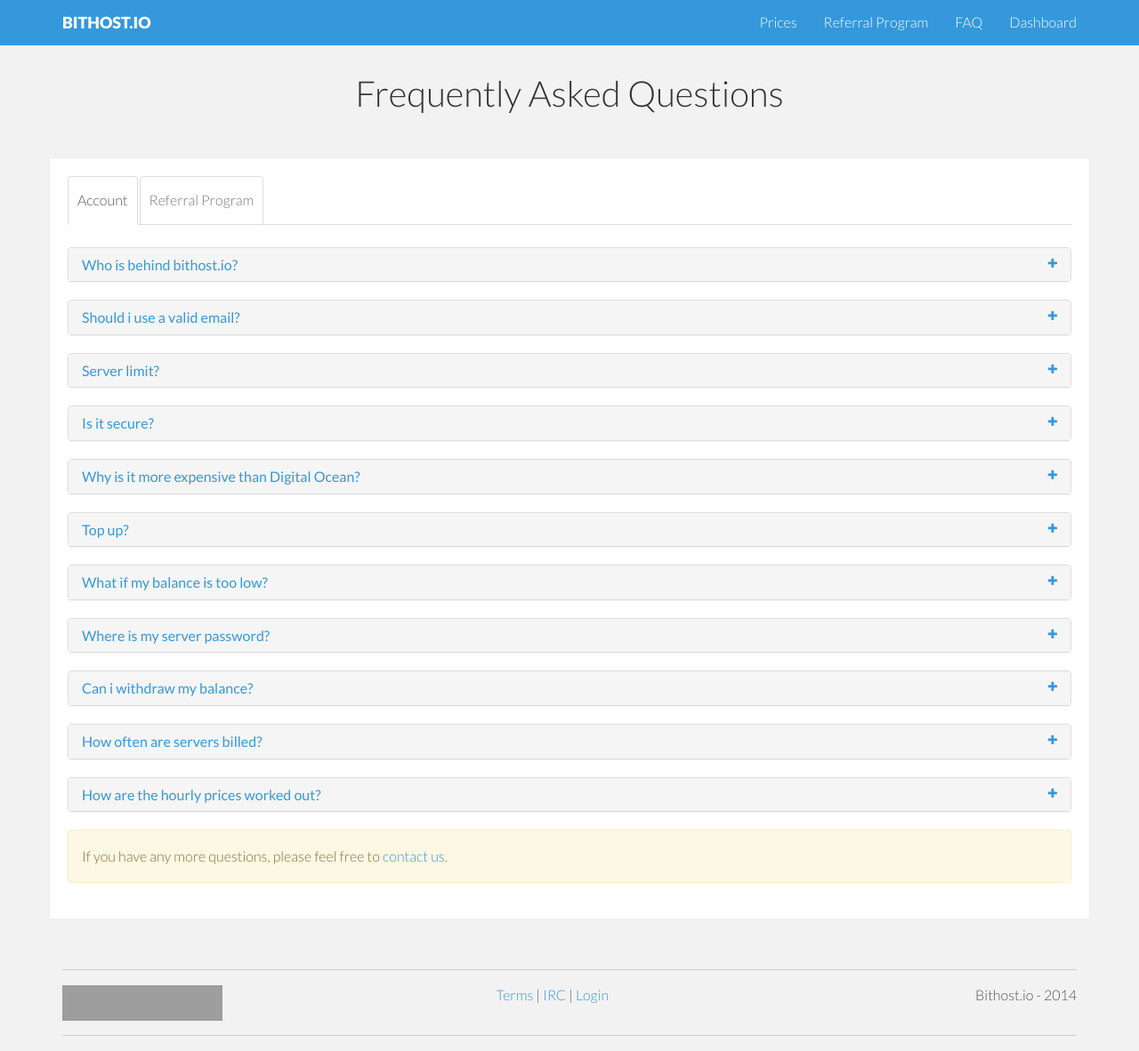
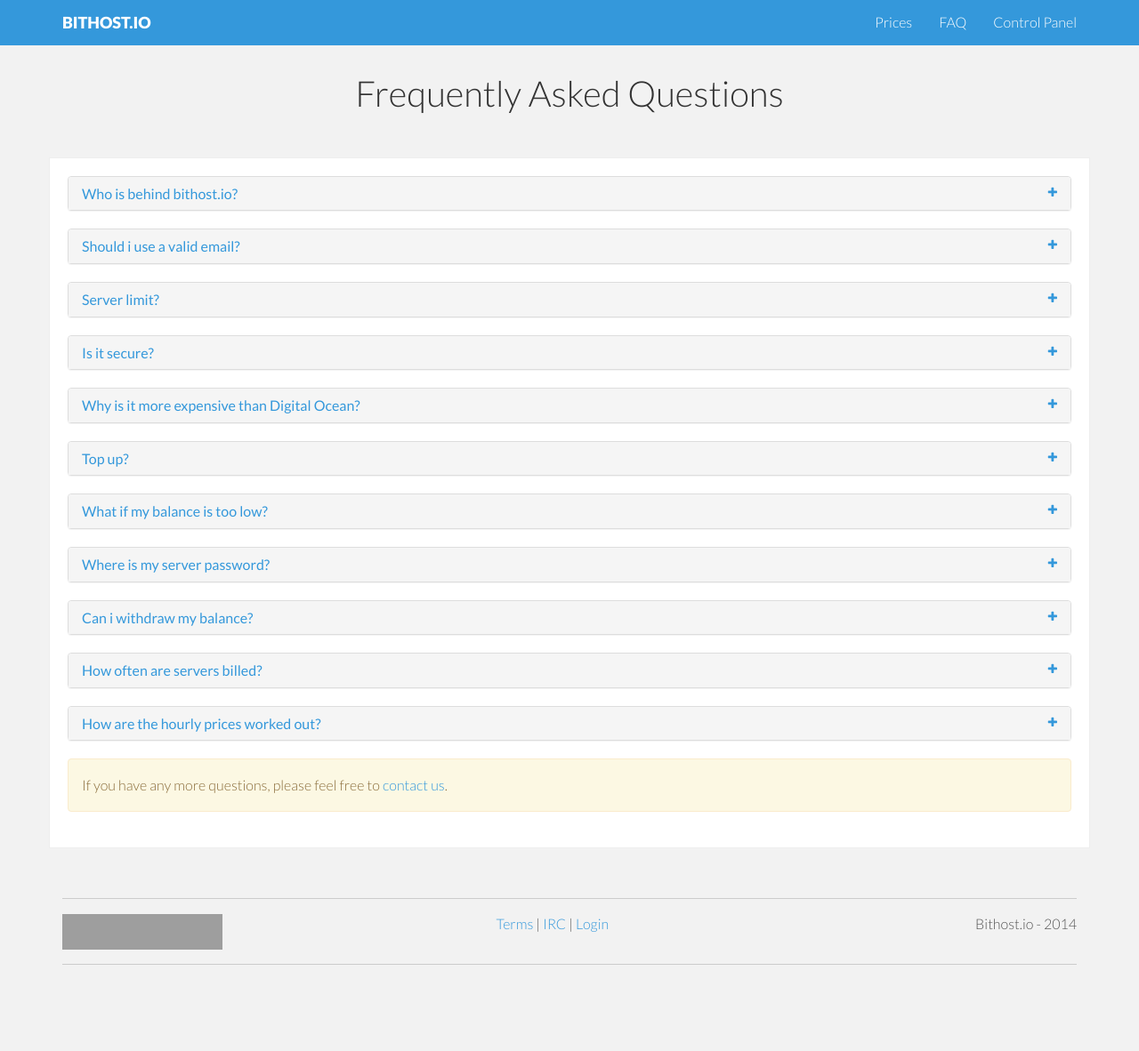
Before and after one commit to bithostio/www.bithost.io, a Jekyll site: the page built from faq/index.html, in a window 1280 px wide and 1182 px high. Shown: the whole window at 89% size. Built offline with Jekyll 4.4.1, drawn with Linux system fonts in a browser that asks for light colours; nearby versions of some CDN libraries; Markdown is read by kramdown in place of the engine named in the settings; grey boxes are pictures that could not be loaded.

Commit message:
Few updates

```diff
--- a/_layouts/default.html
+++ b/_layouts/default.html
@@ -55,11 +55,9 @@
                 <ul class="nav navbar-nav navbar-right">
                     <li><a href="/prices">Prices</a>
                     </li>
-                    <li><a href="/referral">Referral Program</a>
-                    </li>
                     <li><a href="/faq">FAQ</a>
                     </li>
-                    <li><a href="https://dashboard.bithost.io">Dashboard</a>
+                    <li><a href="https://control.bithost.io">Control Panel</a>
                     </li>
                 </ul>
             </div>
@@ -80,7 +78,7 @@
             <div class="col-md-4">
                 <a href="/terms">Terms</a> |
                 <a href="/irc">IRC</a> |
-                <a href="https://dashboard.bithost.io/users/login">Login</a>
+                <a href="https://control.bithost.io">Login</a>
             </div>
             <div class="col-md-3 text-right">
                 Bithost.io - 2014
--- a/faq/index.html
+++ b/faq/index.html
@@ -12,20 +12,16 @@ title: Frequently Asked Questions
     </div>
 
     <div class="row mt content">
-            <ul class="nav nav-tabs faq-cat-tabs">
-                <li class="active"><a href="#faq-cat-1" data-toggle="tab">Account</a></li>
-                <li><a href="#faq-cat-2" data-toggle="tab">Referral Program</a></li>
-            </ul>
 
-            <div class="tab-content faq-cat-content">
-                <div class="tab-pane active in fade" id="faq-cat-1">
+
         <div class="panel-group" id="accordion-cat-1">
             <div class="panel panel-default panel-faq">
                 <div class="panel-heading">
                     <a data-toggle="collapse" data-parent="#accordion-cat-1" href="#faq-cat-1-sub-1">
                         <h4 class="panel-title">
                             Who is behind bithost.io?
-                                            <span class="pull-right"><i class="fa fa-plus"></i></span>
+                            <span class="pull-right"><i class="fa fa-plus"></i>
+                            </span>
                         </h4>
                     </a>
                 </div>
@@ -42,7 +38,8 @@ title: Frequently Asked Questions
                     <a data-toggle="collapse" data-parent="#accordion-cat-1" href="#faq-cat-1-sub-2">
                         <h4 class="panel-title">
                             Should i use a valid email?
-                                            <span class="pull-right"><i class="fa fa-plus"></i></span>
+                            <span class="pull-right"><i class="fa fa-plus"></i>
+                            </span>
                         </h4>
                     </a>
                 </div>
@@ -59,7 +56,8 @@ title: Frequently Asked Questions
                     <a data-toggle="collapse" data-parent="#accordion-cat-1" href="#faq-cat-1-sub-3">
                         <h4 class="panel-title">
                             Server limit?
-                                            <span class="pull-right"><i class="fa fa-plus"></i></span>
+                            <span class="pull-right"><i class="fa fa-plus"></i>
+                            </span>
                         </h4>
                     </a>
                 </div>
@@ -76,7 +74,8 @@ title: Frequently Asked Questions
                     <a data-toggle="collapse" data-parent="#accordion-cat-1" href="#faq-cat-1-sub-4">
                         <h4 class="panel-title">
                             Is it secure?
-                                            <span class="pull-right"><i class="fa fa-plus"></i></span>
+                            <span class="pull-right"><i class="fa fa-plus"></i>
+                            </span>
                         </h4>
                     </a>
                 </div>
@@ -93,7 +92,8 @@ title: Frequently Asked Questions
                     <a data-toggle="collapse" data-parent="#accordion-cat-1" href="#faq-cat-1-sub-5">
                         <h4 class="panel-title">
                             Why is it more expensive than Digital Ocean?
-                                            <span class="pull-right"><i class="fa fa-plus"></i></span>
+                            <span class="pull-right"><i class="fa fa-plus"></i>
+                            </span>
                         </h4>
                     </a>
                 </div>
@@ -110,7 +110,8 @@ title: Frequently Asked Questions
                     <a data-toggle="collapse" data-parent="#accordion-cat-1" href="#faq-cat-1-sub-6">
                         <h4 class="panel-title">
                             Top up?
-                                            <span class="pull-right"><i class="fa fa-plus"></i></span>
+                            <span class="pull-right"><i class="fa fa-plus"></i>
+                            </span>
                         </h4>
                     </a>
                 </div>
@@ -127,7 +128,8 @@ title: Frequently Asked Questions
                     <a data-toggle="collapse" data-parent="#accordion-cat-1" href="#faq-cat-1-sub-7">
                         <h4 class="panel-title">
                             What if my balance is too low?
-                                            <span class="pull-right"><i class="fa fa-plus"></i></span>
+                            <span class="pull-right"><i class="fa fa-plus"></i>
+                            </span>
                         </h4>
                     </a>
                 </div>
@@ -144,7 +146,8 @@ title: Frequently Asked Questions
                     <a data-toggle="collapse" data-parent="#accordion-cat-1" href="#faq-cat-1-sub-8">
                         <h4 class="panel-title">
                             Where is my server password?
-                                            <span class="pull-right"><i class="fa fa-plus"></i></span>
+                            <span class="pull-right"><i class="fa fa-plus"></i>
+                            </span>
                         </h4>
                     </a>
                 </div>
@@ -161,7 +164,8 @@ title: Frequently Asked Questions
                     <a data-toggle="collapse" data-parent="#accordion-cat-1" href="#faq-cat-1-sub-9">
                         <h4 class="panel-title">
                             Can i withdraw my balance?
-                                            <span class="pull-right"><i class="fa fa-plus"></i></span>
+                            <span class="pull-right"><i class="fa fa-plus"></i>
+                            </span>
                         </h4>
                     </a>
                 </div>
@@ -178,7 +182,8 @@ title: Frequently Asked Questions
                     <a data-toggle="collapse" data-parent="#accordion-cat-1" href="#faq-cat-1-sub-10">
                         <h4 class="panel-title">
                             How often are servers billed?
-                                            <span class="pull-right"><i class="fa fa-plus"></i></span>
+                            <span class="pull-right"><i class="fa fa-plus"></i>
+                            </span>
                         </h4>
                     </a>
                 </div>
@@ -195,7 +200,8 @@ title: Frequently Asked Questions
                     <a data-toggle="collapse" data-parent="#accordion-cat-1" href="#faq-cat-1-sub-11">
                         <h4 class="panel-title">
                             How are the hourly prices worked out?
-                                            <span class="pull-right"><i class="fa fa-plus"></i></span>
+                            <span class="pull-right"><i class="fa fa-plus"></i>
+                            </span>
                         </h4>
                     </a>
                 </div>
@@ -206,27 +212,7 @@ title: Frequently Asked Questions
                 </div>
             </div>
         </div>
-                                    </div>
-                <div class="tab-pane in fade" id="faq-cat-2">
-                                            <div class="panel-group" id="accordion-cat-2">
-                            <div class="panel panel-default panel-faq">
-                                <div class="panel-heading">
-                                    <a data-toggle="collapse" data-parent="#accordion-cat-2" href="#faq-cat-2-sub-1">
-                                        <h4 class="panel-title">
-                                            How am i paid?
-                                            <span class="pull-right"><i class="fa fa-plus"></i></span>
-                                        </h4>
-                                    </a>
-                                </div>
-                                <div id="faq-cat-2-sub-1" class="panel-collapse collapse">
-                                    <div class="panel-body">
-                                        All referral comission is paid in account credit only.
-                                    </div>
-                                </div>
-                            </div>
-                        </div>
-                                    </div>
-            </div>
+
 
         <p class="alert alert-warning">
             If you have any more questions, please feel free to <a href="mailto:support@bithost.io">contact us</a>.
--- a/prices/index.html
+++ b/prices/index.html
@@ -271,7 +271,7 @@ title: Prices
           </tbody>
         </table>
 
-        <a class="btn btn-warning btn-lg" href="https://dashboard.bithost.io/users/signup">
+        <a class="btn btn-warning btn-lg" href="https://control.bithost.io/users/new">
             Create an Account
         </a>
       </div>
```
Also changed, not shown: index.html (+5 -5 lines), referral/index.html (deleted, +0 -11 lines), terms/index.html (+0 -13 lines). Lines whose indentation alone changed are shown as unchanged.
